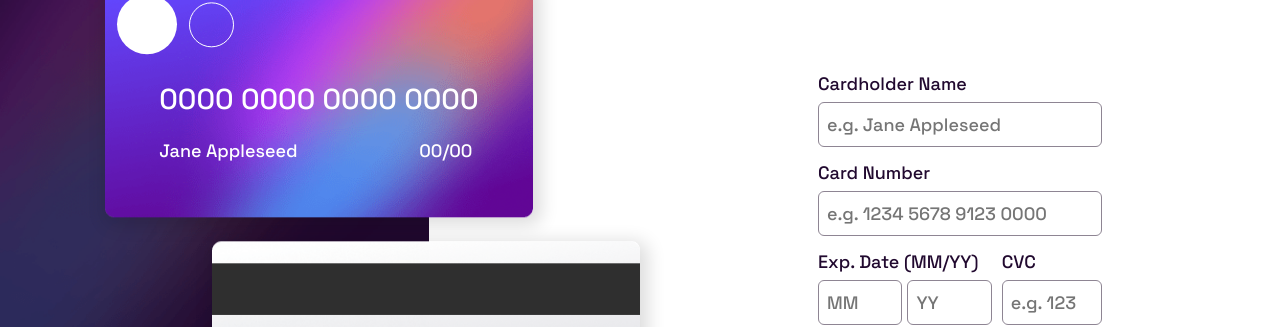
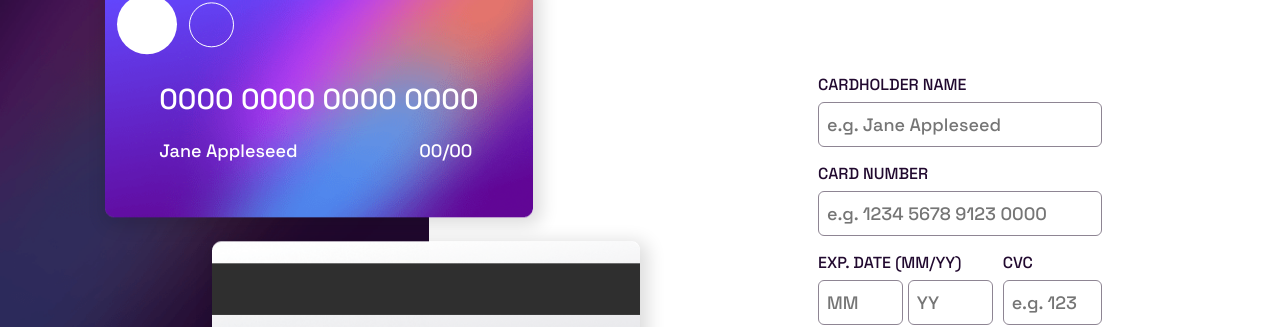
Before and after one commit to Sumit0o0/Card.details.form, a plain HTML site: page index.html in a window 1280 px wide. Shown: the part 171-498 px from the top of the page. Drawn offline with nearby package versions, Linux system fonts and the light colour scheme.

Commit message:
Update index.css

```diff
--- a/index.css
+++ b/index.css
@@ -207,6 +207,8 @@ button {
 
 label {
   margin-bottom: 5px;
+  text-transform: uppercase;
+  font-size: 16px;
 }
 
 #exandcvv {
```
